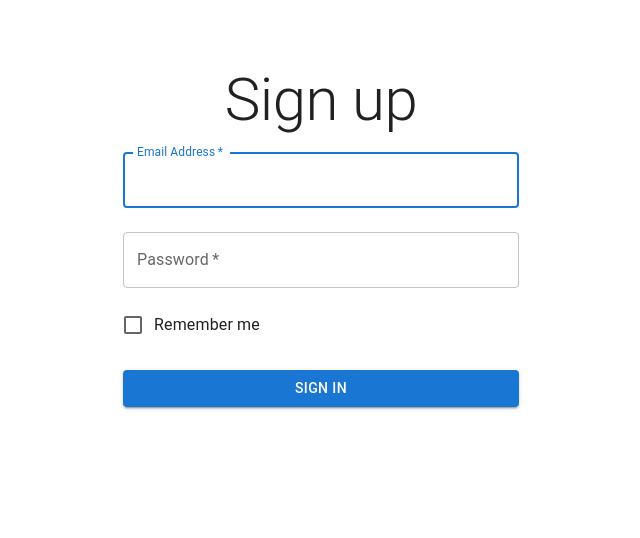
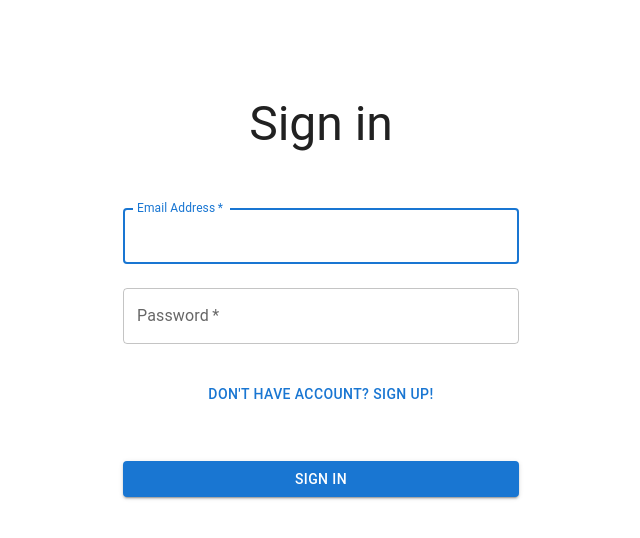
Before and after one commit to Potezny-Projekcik/frontend, a React (Create React App) app: page /login in a window 1280 px wide. Shown: the top 538 px of the page, without its empty margins (319-959 px from the left). Built offline with nearby package versions, Linux system fonts and the light colour scheme.

Commit message:
Links connecting sign in and up added, remember me removed.

```diff
--- a/src/App.js
+++ b/src/App.js
@@ -5,6 +5,7 @@ import i18next from "i18next";
 import MoviesPage from "./Pages/MoviesPage";
 import LoginPage from "./Pages/LoginPage";
 import RegisterPage from "./Pages/RegisterPage";
+
 function App() {
 	return (
 		<I18nextProvider i18n={i18next}>
--- a/src/Pages/RegisterPage.js
+++ b/src/Pages/RegisterPage.js
@@ -0,0 +1,11 @@
+import Register from "../components/Logging/Register";
+
+function RegisterPage() {
+	return (
+		<div>
+			<Register></Register>
+		</div>
+	);
+}
+
+export default RegisterPage;
--- a/src/components/Logging/AuthPanel.js
+++ b/src/components/Logging/AuthPanel.js
@@ -23,23 +23,19 @@ const AuthPanel = ({children, title, name}) => {
       <CssBaseline />
       <Box
           sx={{
-            marginTop: 8,
+            marginTop: 12,
+            marginBottom: 5,
             display: 'flex',
             flexDirection: 'column',
             alignItems: 'center',
           }}
         >
-          <Typography component="h1" variant="h2">
+          <Typography component="h1" variant="h3">
             {title}
           </Typography>
       </Box>
       {children}
       <Box component="form" onSubmit={handleSubmit} noValidate sx={{ mt: 1 }}>
-
-            <FormControlLabel
-              control={<Checkbox value="remember" color="primary" />}
-              label="Remember me"
-            />
             <Button
               type="submit"
               fullWidth
--- a/src/components/Logging/Login.js
+++ b/src/components/Logging/Login.js
@@ -3,7 +3,8 @@ import { useTranslation } from "react-i18next";
 import { useRef, useState, UseEffect } from 'react';
 import AuthPanel from "./AuthPanel";
 import TextField from '@mui/material/TextField';
-
+import Button from '@mui/material/Button';
+import { Link } from "react-router-dom";
 
 
 
@@ -26,8 +27,8 @@ const Login = () => {
     // }, [user, pwd])
 
     return (
-        <AuthPanel title={"Sign up"} name={"Sign In"}>
- <TextField
+        <AuthPanel title={"Sign in"} name={"Sign In"}>
+            <TextField
               margin="normal"
               required
               fullWidth
@@ -47,6 +48,13 @@ const Login = () => {
               id="password"
               autoComplete="current-password"
             />
+            <Button
+                component={Link}
+                to="/Register"
+                fullWidth
+                sx={{ mt: 3, mb: 2 }}>
+                Don't have account? Sign up!
+            </Button>
         </AuthPanel>
     )
 }
--- a/src/components/Logging/Register.js
+++ b/src/components/Logging/Register.js
@@ -1,11 +1,58 @@
 import React from "react";
 import { useTranslation } from "react-i18next";
+import Grid from '@mui/material/Grid';
 import AuthPanel from "./AuthPanel";
+import TextField from '@mui/material/TextField';
+import Button from '@mui/material/Button';
+import { Link } from "react-router-dom";
 
 
 const Register = () => {
     return (
-        <AuthPanel>
+        <AuthPanel title='Sign up' name='Sign up'>
+            <Grid container spacing={2} rowSpacing={2}>
+                <Grid item xs={12} sm={6} rowSpacing={1}>
+                    <TextField
+                        autoComplete="given-name"
+                        name="firstName"
+                        required
+                        fullWidth
+                        id="firstName"
+                        label="First Name"
+                        autoFocus />
+                </Grid><Grid item xs={12} sm={6} rowSpacing={1}>
+                    <TextField
+                        required
+                        fullWidth
+                        id="lastName"
+                        label="Last Name"
+                        name="lastName"
+                        autoComplete="family-name" />
+                </Grid><Grid item xs={12} rowSpacing={1}>
+                    <TextField
+                        required
+                        fullWidth
+                        id="email"
+                        label="Email Address"
+                        name="email"
+                        autoComplete="email" />
+                </Grid><Grid item xs={12}>
+                    <TextField
+                        required
+                        fullWidth
+                        name="password"
+                        label="Password"
+                        type="password"
+                        id="password"
+                        autoComplete="new-password" />
+                </Grid>
+            </Grid><Button
+                component={Link}
+                to="/Login"
+                fullWidth
+                sx={{ mt: 3, mb: 2 }}>
+                You already have account? Sign in!
+            </Button>
 
         </AuthPanel>
     )
```
